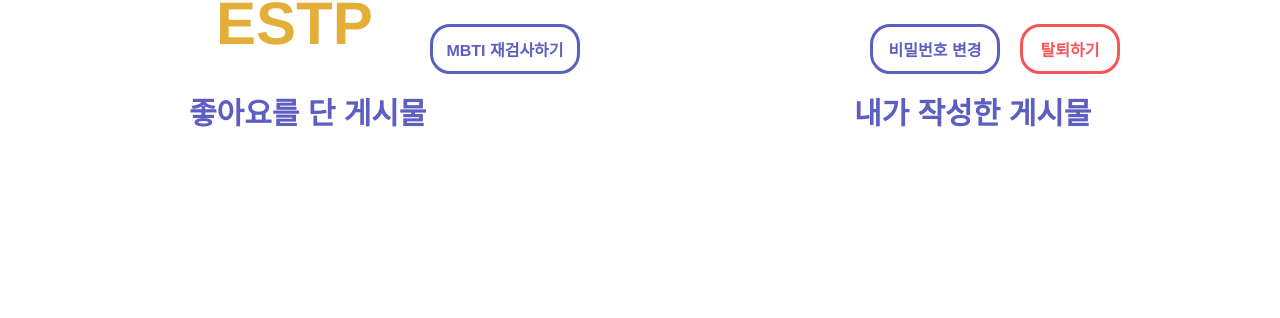
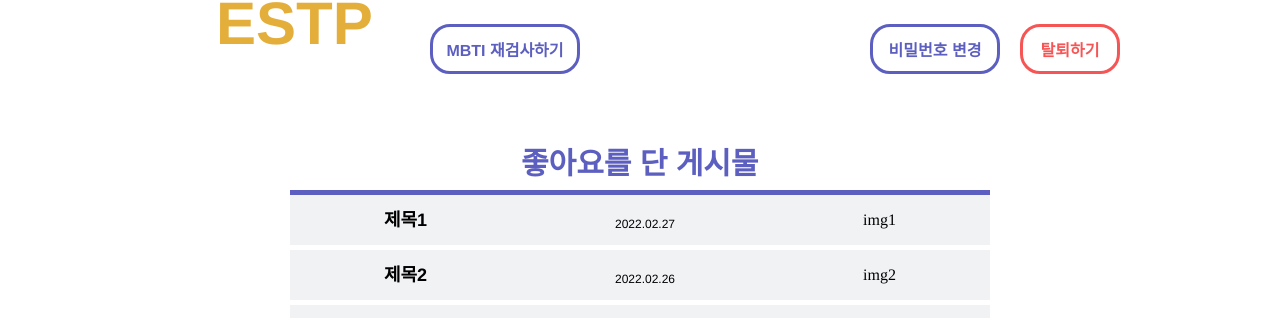
Before and after one commit to MBTogether/MBT_Frontend, a React (Create React App) app: page /my-page in a window 1280 px wide. Shown: the part 471-789 px from the top of the page. Built offline with nearby package versions, Linux system fonts and the light colour scheme.

Commit message:
📑 마이페이지 퍼블리싱

```diff
--- a/src/components/myPage/Introduce/style.js
+++ b/src/components/myPage/Introduce/style.js
@@ -1,8 +1,12 @@
 import styled from "styled-components";
 
 export const IntroduceContainer = styled.div`
+  display: flex;
   width: 80%;
   height: 100%;
+  flex-direction: column;
+  flex-wrap: wrap;
+  min-width: 670px;
 `;
 
 export const TitleWrapper = styled.div`
--- a/src/components/myPage/myPageList/ListContainer.js
+++ b/src/components/myPage/myPageList/ListContainer.js
@@ -1,5 +1,6 @@
 import React from "react";
 import * as S from "./style";
+import { PostList } from "../../../constance/myPage";
 
 const ListContainer = (props) => {
   const { title } = props;
@@ -7,6 +8,18 @@ const ListContainer = (props) => {
   return (
     <S.MyPageList>
       <h1>{title}</h1>
+      <div className="listLine"></div>
+      {PostList.map((list, page) => {
+        return (
+          <div className="List" key={page}>
+            <S.List>
+              <span className="title">{list.title}</span>
+              <span className="date">{list.day}</span>
+              <span className="img">{list.img}</span>
+            </S.List>
+          </div>
+        );
+      })}
     </S.MyPageList>
   );
 };
--- a/src/components/myPage/myPageList/style.js
+++ b/src/components/myPage/myPageList/style.js
@@ -2,12 +2,54 @@ import styled from "styled-components";
 
 export const MyPageList = styled.div`
   display: flex;
-  width: 870px;
-  justify-content: center;
+  width: 700px;
+  align-items: center;
+  flex-direction: column;
+  flex-wrap: wrap;
+
   h1 {
     font-size: 30px;
     font-family: "Noto Sans KR", sans-serif;
     color: #5c5fbf;
     font-weight: bold;
   }
+
+  .listLine {
+    width: 100%;
+    height: 5px;
+    background-color: #5c5fbf;
+    margin-top: 7px;
+  }
+  .List {
+    width: 100%;
+  }
 `;
+
+export const List = styled.div`
+  width: 100%;
+  height: 50px;
+  display: flex;
+  justify-content: space-around;
+  background: #f0f2f4;
+  align-items: center;
+  margin-bottom: 5px;
+  cursor: pointer;
+  &:hover {
+    background-color: #ceddef;
+  }
+  .title {
+    font-family: "Noto Sans KR", sans-serif;
+    font-style: normal;
+    font-weight: 600;
+    font-size: 18px;
+    line-height: 25px;
+  }
+  .date {
+    font-family: "Noto Sans KR", sans-serif;
+    font-style: normal;
+    font-weight: normal;
+    font-size: 12px;
+    line-height: 16px;
+    padding-top: 7px;
+  }
+`;
--- a/src/components/myPage/style.js
+++ b/src/components/myPage/style.js
@@ -5,4 +5,6 @@ export const listWrapper = styled.div`
   display: flex;
   justify-content: center;
   gap: 50px;
+  flex-wrap: wrap;
+  margin-top: 50px;
 `;
--- a/src/constance/myPage/index.js
+++ b/src/constance/myPage/index.js
@@ -16,3 +16,13 @@ export const MBTITypeArray = [
   { mbti: "ENFJ", color: "#33A474" },
   { mbti: "ENTJ", color: "#B3889D" },
 ];
+
+export const PostList = [
+  { title: "제목1", day: "2022.02.27", img: "img1" },
+  { title: "제목2", day: "2022.02.26", img: "img2" },
+  { title: "제목3", day: "2022.02.25", img: "img3" },
+  { title: "제목4", day: "2022.02.24", img: "img4" },
+  { title: "제목5", day: "2022.02.23", img: "img5" },
+  { title: "제목6", day: "2022.02.22", img: "img6" },
+  { title: "제목7", day: "2022.02.21", img: "img7" },
+];
```
